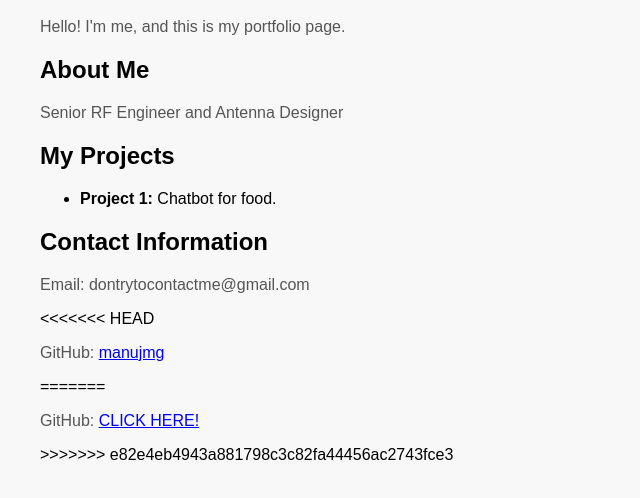
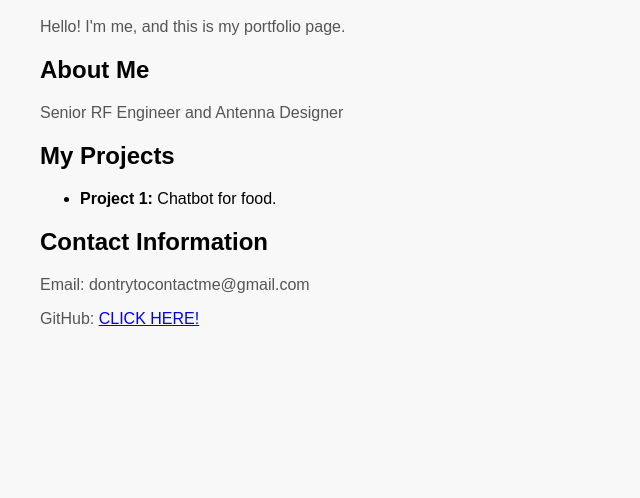
Before and after one commit to manujmg/manujmg.github.io, a plain HTML site: page index.html in a window 1280 px wide. Shown: the part 80-578 px from the top of the page, without its empty margins (0-640 px from the left). Drawn offline with Linux system fonts and the light colour scheme.

Commit message:
Updating

```diff
--- a/index.html
+++ b/index.html
@@ -33,10 +33,6 @@
 
   <h2>Contact Information</h2>
   <p>Email: dontrytocontactme@gmail.com</p>
-<<<<<<< HEAD
-  <p>GitHub: <a href="https://github.com/manujmg/MachineLearningFundamentals">manujmg</a></p>
-=======
   <p>GitHub: <a href="https://github.com/manujmg/manujmg.github.io">CLICK HERE!</a></p>
->>>>>>> e82e4eb4943a881798c3c82fa44456ac2743fce3
 </body>
 </html>
```
